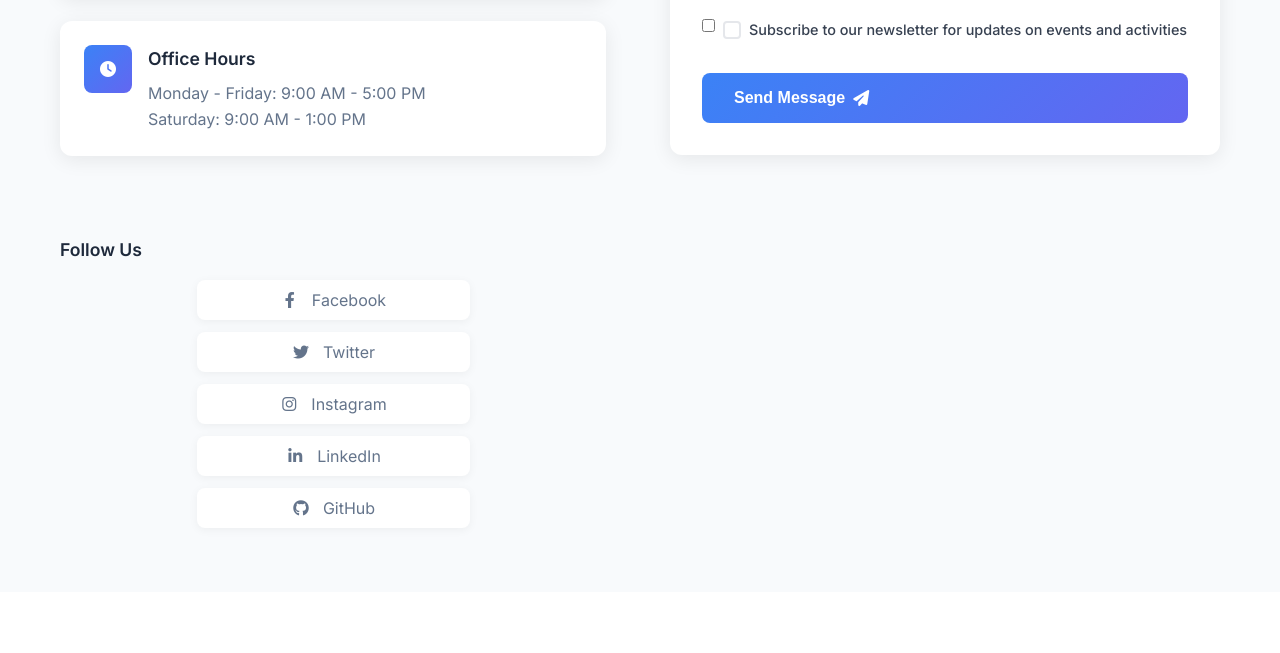
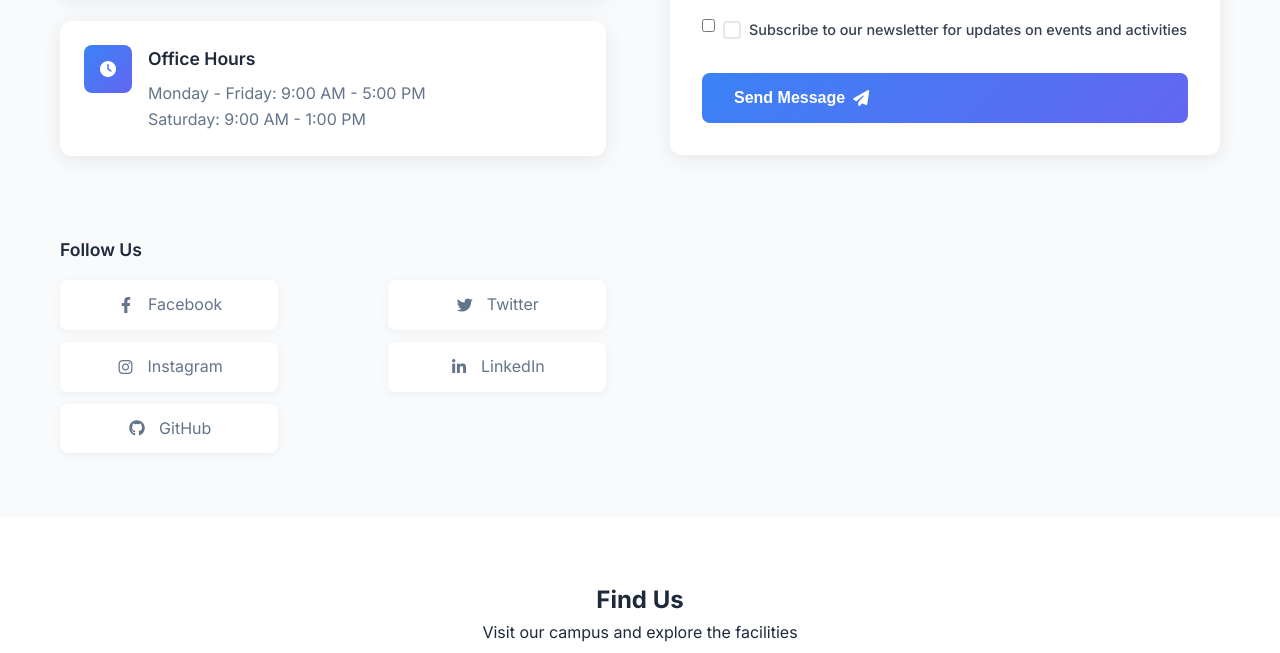
Before and after one commit to Mrsam2/ACM-Student-Chapter-, a plain HTML site: page contact.html in a window 1280 px wide. Shown: the part 1152-1805 px from the top of the page. Drawn offline with Linux system fonts and the light colour scheme.

Commit message:
social link fix

```diff
--- a/contact.html
+++ b/contact.html
@@ -124,23 +124,23 @@
                     <div class="social-media">
                         <h3>Follow Us</h3>
                         <div class="social-links">
-                            <a href="#" class="social-link facebook">
+                            <a href="#" class="social-link1 facebook">
                                 <i class="fab fa-facebook-f"></i>
                                 <span>Facebook</span>
                             </a>
-                            <a href="#" class="social-link twitter">
+                            <a href="#" class="social-link1 twitter">
                                 <i class="fab fa-twitter"></i>
                                 <span>Twitter</span>
                             </a>
-                            <a href="#" class="social-link instagram">
+                            <a href="#" class="social-link1 instagram">
                                 <i class="fab fa-instagram"></i>
                                 <span>Instagram</span>
                             </a>
-                            <a href="#" class="social-link linkedin">
+                            <a href="#" class="social-link1 linkedin">
                                 <i class="fab fa-linkedin-in"></i>
                                 <span>LinkedIn</span>
                             </a>
-                            <a href="#" class="social-link github">
+                            <a href="#" class="social-link1 github">
                                 <i class="fab fa-github"></i>
                                 <span>GitHub</span>
                             </a>
--- a/style.css
+++ b/style.css
@@ -1113,8 +1113,8 @@ body {
 }
 
 .social-link {
-  width: 50%;
-  height: 40px;
+  width: 44px;
+  height: 44px;
   background: white;
   color: #1e293b;
   border-radius: 50%;
@@ -1124,13 +1124,29 @@ body {
   text-decoration: none;
   transition: all 0.3s ease;
 }
+.social-link1 {
+  width: 40%;
+  height: 40%;
+  background: white;
+  color: #1e293b;
+  border-radius: 50%;
+  display: flex;
+  align-items: center;
+  justify-content: center;
+  text-decoration: none;
+  transition: all 0.3s ease;
+}
 
 .social-link:hover {
   background: #3b82f6;
   color: white;
   transform: translateY(-2px);
 }
-
+.social-link1:hover {
+  background: #3b82f6;
+  color: white;
+  transform: translateY(-2px);
+}
 .member-info {
   padding: 1.5rem;
 }
@@ -1277,12 +1293,12 @@ body {
 
 .social-media .social-links {
     display: flex;
-    flex-direction: column;
+    flex-direction: row;
     gap: 0.75rem;
     flex-wrap: wrap;
-    align-content: center;
-    align-items: flex-start;
-    justify-content: center;
+    align-content: space-around;
+    align-items: center;
+    justify-content: space-between;
 }
 
 .social-media .social-link {
@@ -1323,7 +1339,44 @@ body {
 .social-media .social-link.github:hover {
   color: #333;
 }
-
+.social-media .social-link1 {
+  display: flex;
+  align-items: center;
+  gap: 0.75rem;
+  padding: 0.75rem;
+  background: white;
+  border-radius: 8px;
+  text-decoration: none;
+  color: #64748b;
+  transition: all 0.3s ease;
+  box-shadow: 0 2px 10px rgba(0, 0, 0, 0.05);
+}
+
+.social-media .social-link1:hover {
+  transform: translateX(5px);
+  color: #1e293b;
+}
+
+.social-media .social-link1 i {
+  width: 20px;
+  text-align: center;
+}
+
+.social-media .social-link1.facebook:hover {
+  color: #1877f2;
+}
+.social-media .social-link1.twitter:hover {
+  color: #1da1f2;
+}
+.social-media .social-link1.instagram:hover {
+  color: #e4405f;
+}
+.social-media .social-link1.linkedin:hover {
+  color: #0077b5;
+}
+.social-media .social-link1.github:hover {
+  color: #333;
+}
 /* Contact Form */
 .contact-form-container {
   position: relative;
```
Also changed, not shown: index.html (+1 -1 lines).
